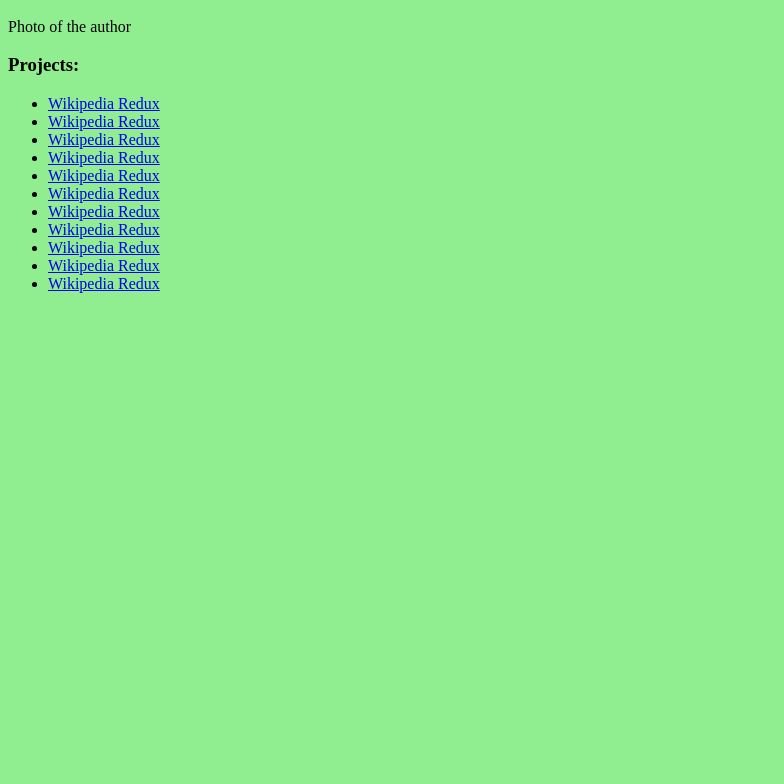
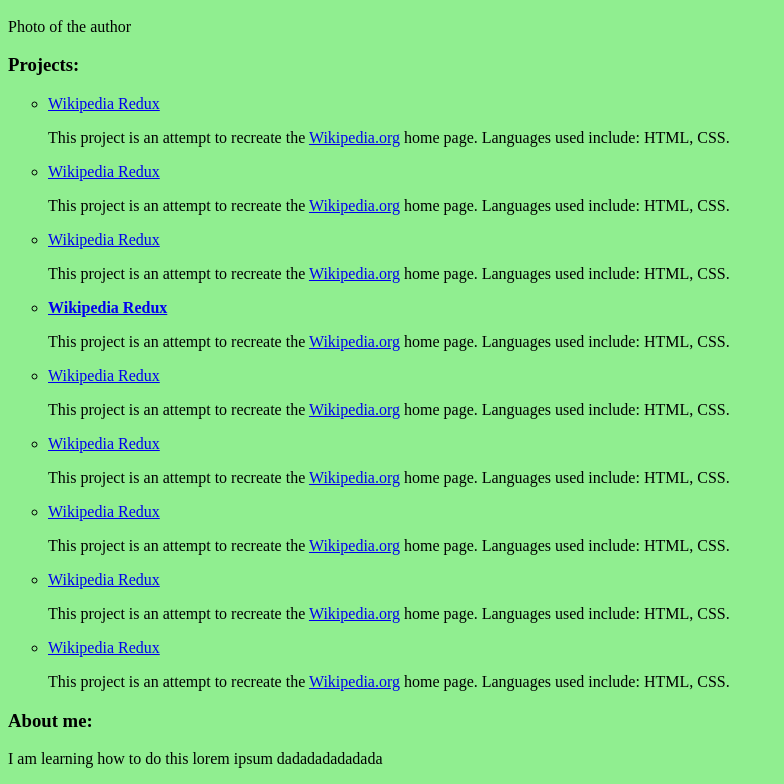
Before and after one commit to mud2009/portfolio, a plain HTML site: page index.html in a window 1280 px wide. Shown: the part 698-1482 px from the top of the page, without its empty margins (0-784 px from the left). Before the commit the page ends 1007 px from the top, so only its background shows below. Drawn offline with Linux system fonts and the light colour scheme.

Commit message:
add about me section

```diff
--- a/css/styles.css
+++ b/css/styles.css
@@ -3,10 +3,15 @@
   /* float: left; */
 }
 
+/*
 #caption {
-  /* float: left; */
-}
+  float: left;
+} */
 
 body {
   background: lightgreen;
 }
+
+#project-list {
+  list-style-type:circle;
+}
--- a/index.html
+++ b/index.html
@@ -13,18 +13,36 @@
       <img id="img-self" src="img/WillGreenberg.jpg" alt="Photo of Will Greenberg">
       <p id="caption">Photo of the author</p>
       <h3>Projects:</h3>
-      <ul>
-        <li><a href="DONTFORGETTOFILLTHISIN">Wikipedia Redux</a></li>
-        <li><a href="DONTFORGETTOFILLTHISIN">Wikipedia Redux</a></li>
-        <li><a href="DONTFORGETTOFILLTHISIN">Wikipedia Redux</a></li>
-        <li><a href="DONTFORGETTOFILLTHISIN">Wikipedia Redux</a></li>
-        <li><a href="DONTFORGETTOFILLTHISIN">Wikipedia Redux</a></li>
-        <li><a href="DONTFORGETTOFILLTHISIN">Wikipedia Redux</a></li>
-        <li><a href="DONTFORGETTOFILLTHISIN">Wikipedia Redux</a></li>
-        <li><a href="DONTFORGETTOFILLTHISIN">Wikipedia Redux</a></li>
-        <li><a href="DONTFORGETTOFILLTHISIN">Wikipedia Redux</a></li>
-        <li><a href="DONTFORGETTOFILLTHISIN">Wikipedia Redux</a></li>
-        <li><a href="DONTFORGETTOFILLTHISIN">Wikipedia Redux</a></li>
+      <ul id="project-list">
+        <li><a href="DONTFORGETTOFILLTHISIN">Wikipedia Redux</a>
+          <p>This project is an attempt to recreate the <a href="https://en.wikipedia.org/wiki/Main_Page">Wikipedia.org</a> home page. Languages used include: HTML, CSS.</p>
+        </li>
+        <li><a href="DONTFORGETTOFILLTHISIN">Wikipedia Redux</a>
+          <p>This project is an attempt to recreate the <a href="https://en.wikipedia.org/wiki/Main_Page">Wikipedia.org</a> home page. Languages used include: HTML, CSS.</p>
+        </li>
+        <li><a href="DONTFORGETTOFILLTHISIN">Wikipedia Redux</a>
+          <p>This project is an attempt to recreate the <a href="https://en.wikipedia.org/wiki/Main_Page">Wikipedia.org</a> home page. Languages used include: HTML, CSS.</p>
+        </li>
+        <li><a href="DONTFORGETTOFILLTHISIN"><strong>Wikipedia Redux</strong></a>
+          <p>This project is an attempt to recreate the <a href="https://en.wikipedia.org/wiki/Main_Page">Wikipedia.org</a> home page. Languages used include: HTML, CSS.</p>
+        </li>
+        <li><a href="DONTFORGETTOFILLTHISIN">Wikipedia Redux</a>
+          <p>This project is an attempt to recreate the <a href="https://en.wikipedia.org/wiki/Main_Page">Wikipedia.org</a> home page. Languages used include: HTML, CSS.</p>
+        </li>
+        <li><a href="DONTFORGETTOFILLTHISIN">Wikipedia Redux</a>
+          <p>This project is an attempt to recreate the <a href="https://en.wikipedia.org/wiki/Main_Page">Wikipedia.org</a> home page. Languages used include: HTML, CSS.</p>
+        </li>
+        <li><a href="DONTFORGETTOFILLTHISIN">Wikipedia Redux</a>
+          <p>This project is an attempt to recreate the <a href="https://en.wikipedia.org/wiki/Main_Page">Wikipedia.org</a> home page. Languages used include: HTML, CSS.</p>
+        </li>
+        <li><a href="DONTFORGETTOFILLTHISIN">Wikipedia Redux</a>
+          <p>This project is an attempt to recreate the <a href="https://en.wikipedia.org/wiki/Main_Page">Wikipedia.org</a> home page. Languages used include: HTML, CSS.</p>
+        </li>
+        <li><a href="DONTFORGETTOFILLTHISIN">Wikipedia Redux</a>
+          <p>This project is an attempt to recreate the <a href="https://en.wikipedia.org/wiki/Main_Page">Wikipedia.org</a> home page. Languages used include: HTML, CSS.</p>
+        </li>
       </ul>
+      <h3>About me:</h3>
+      <p>I am learning how to do this lorem ipsum dadadadadadada</p>
 </body>
 </html>
```
